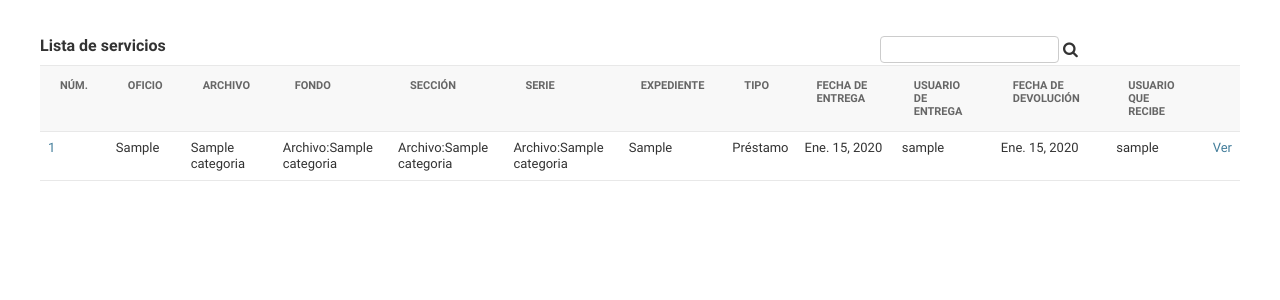
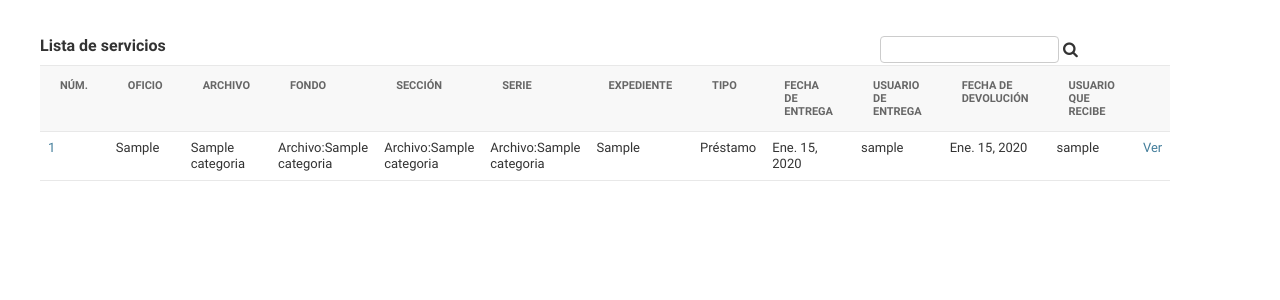
Before and after one commit to sistemascidu/servicios, a Django app: page /servicios/ in a window 1280 px wide. Shown: the part 48-348 px from the top of the page. Run offline with Django 3.2, Linux system fonts and the light colour scheme; a user stored in the database is signed in; tables that the repository leaves empty hold one stand-in row (values such as "Sample post").

Commit message:
se actualiza estilos de la lista de servicios para evitar que crezca la tabla con el contenido de mayor tamaño

```diff
--- a/servicios/static/servicios/css/base.css
+++ b/servicios/static/servicios/css/base.css
@@ -48,6 +48,10 @@ table#formato {
 .cont {
 	word-break: break-all;
 }
+/* lista de servicios */
+table#servicios {
+	width: 90%;
+}
 
 /* clasificacion */
 .orgchart {
--- a/servicios/templates/servicios/servicio_list.html
+++ b/servicios/templates/servicios/servicio_list.html
@@ -22,7 +22,7 @@
                     </div></div>
                 </form>
             </h2>
-            <table id="result_list">
+            <table id="servicios">
                 <thead>
                     <tr>
                         <th scope="col"  class="column-id">
@@ -85,7 +85,7 @@
                         <td class="field-fondo">{{s.fondo}}</td>
                         <td class="field-seccion">{{s.seccion|default_if_none:""}}</td>
                         <td class="field-serie">{{s.serie|default_if_none:""}}</td>
-                        <td class="field-expediente">{{s.expediente}}</td>
+                        <td class="field-expediente cont"><div>{{s.expediente}}</div></td>
                         <td class="field-tipo">{{s.getTipoDesc}}</td>
                         <td class="field-fechaEntrega">{{s.fechaEntrega}}</td>
                         <td class="field-usuarioEntrega">{{s.usuarioEntrega}}</td>
```
